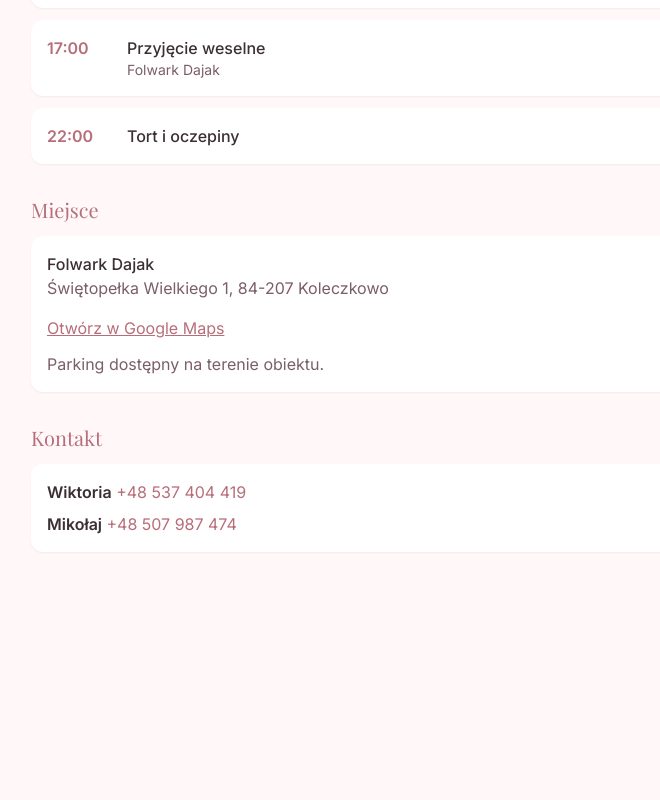
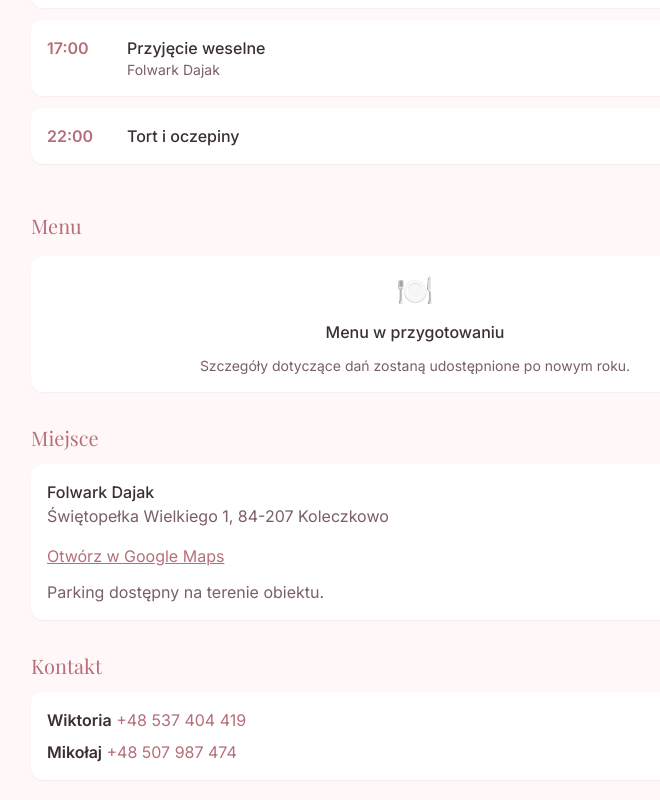
Before and after one commit to mikolaj-hirsz/wesele, a React (Vite) app: page / in a window 1280 px wide. Shown: the part 876-1676 px from the top of the page, without its empty margins (225-885 px from the left). Before the commit the page ends 1556 px from the top, so only its background shows below. Built offline with nearby package versions, Linux system fonts and the light colour scheme.

Commit message:
Menu TBA

```diff
--- a/src/App.tsx
+++ b/src/App.tsx
@@ -4,6 +4,8 @@ import Countdown from "./components/Countdown";
 import Schedule from "./components/Schedule";
 import Location from "./components/Location";
 import Contact from "./components/Contact";
+import Menu from "./components/Menu";
+
 
 const weddingDate = new Date("2026-08-08T15:00:00");
 
@@ -38,7 +40,7 @@ export default function App() {
             <Schedule />
           </div>
         </section>
-
+        <Menu />
         {/* LOCATION */}
         <Location />
 
--- /dev/null
+++ b/src/components/Menu.tsx
@@ -0,0 +1,25 @@
+export default function Menu() {
+  return (
+    <section id="menu" className="px-4 mt-12">
+      <div className="max-w-3xl mx-auto">
+        <h2 className="text-xl font-heading text-romantic-primary mb-4">
+          Menu
+        </h2>
+
+        <div className="card-romantic text-center space-y-3">
+          <div className="text-3xl" aria-hidden>
+            🍽️
+          </div>
+
+          <p className="font-medium">
+            Menu w przygotowaniu
+          </p>
+
+          <p className="text-muted text-sm">
+            Szczegóły dotyczące dań zostaną udostępnione po nowym roku.
+          </p>
+        </div>
+      </div>
+    </section>
+  );
+}
```
